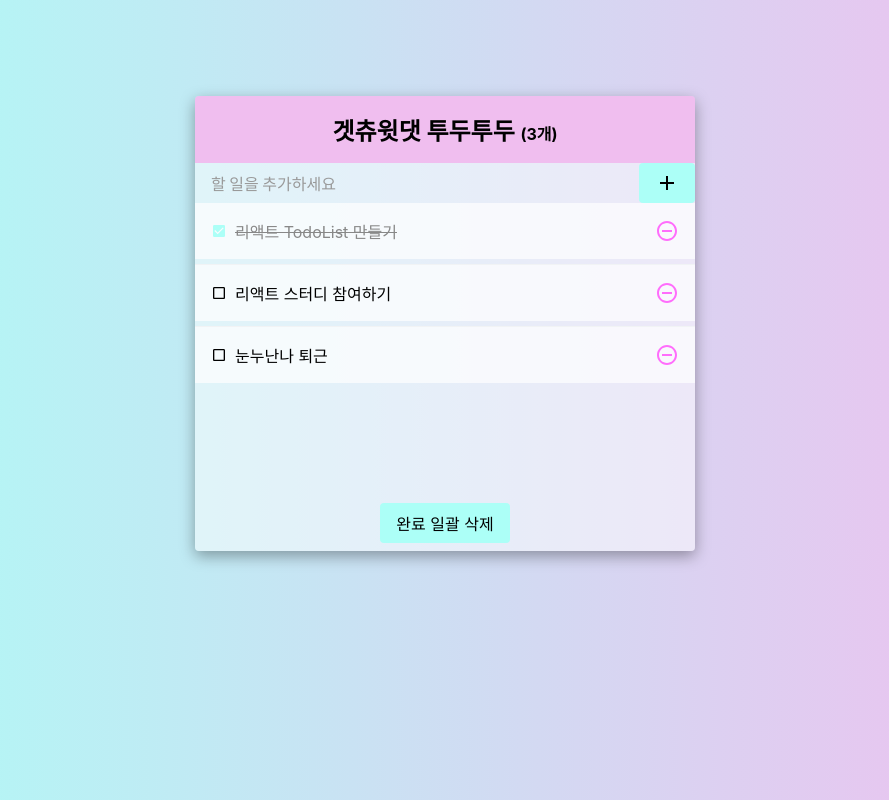
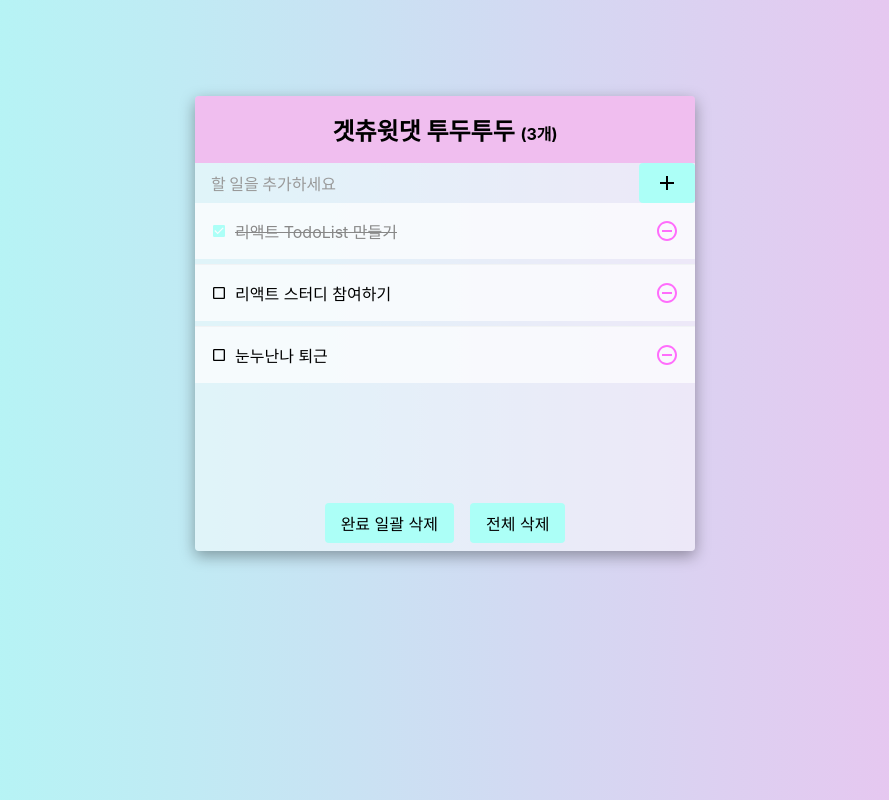
Before and after one commit to YOON3N4M/study-react, a React (Create React App) app: page / in a window 1280 px wide. Shown: the whole page, without its empty margins (195-1084 px from the left). Built offline with nearby package versions, Linux system fonts and the light colour scheme.

Commit message:
전체 삭제 버튼 생성

```diff
--- a/package.json
+++ b/package.json
@@ -10,7 +10,7 @@
     "react": "^18.2.0",
     "react-dom": "^18.2.0",
     "react-icons": "^4.8.0",
-    "react-scripts": "5.0.1",
+    "react-scripts": "^5.0.1",
     "web-vitals": "^2.1.4"
   },
   "scripts": {
--- a/src/App.js
+++ b/src/App.js
@@ -79,6 +79,7 @@ const App = () => {
     []
   );
 
+
   useEffect(() => {
     let num = 0
     for (var i = 0; i < todos.length; i++) {
--- a/src/components/TodoTemplate.css
+++ b/src/components/TodoTemplate.css
@@ -23,12 +23,17 @@
   background: rgba(255,255,255, 0.5);
   padding-bottom: 0.5rem;
 }
+.btns {
+  display: flex;
+  justify-content: center;
+  gap: 1rem;
+  width: 100%;
+}
 .clear-btn {
   font-size: 1rem;
   text-align: center;
   color: #000;
   border-radius: 4px;
   padding: 0.5rem 1rem;
-  margin: 0 auto;
   font-family: -apple-system, BlinkMacSystemFont,'Noto Sans KR', sans-serif;
 }
--- a/src/components/TodoTemplate.js
+++ b/src/components/TodoTemplate.js
@@ -8,7 +8,10 @@ const TodoTemplate = ({ children, todoLength, clearComplete }) => {
             <div className="app-title">겟츄윗댓 투두투두 <span className="app-count">({todoLength}개)</span></div>
             <div className="app-content">
                 {children}
-                <button className="clear-btn" onClick={() => clearComplete()}>완료 일괄 삭제</button>
+                <div className='btns'>
+                    <button className="clear-btn" onClick={() => clearComplete()}>완료 일괄 삭제</button>
+                    <button className="clear-btn clearAll-btn" onClick={() => clearComplete()}>전체 삭제</button>
+                </div>
             </div>
         </div>
     );
```
Also changed, not shown: 1 other file (tests, documents, lock files or other folders).
